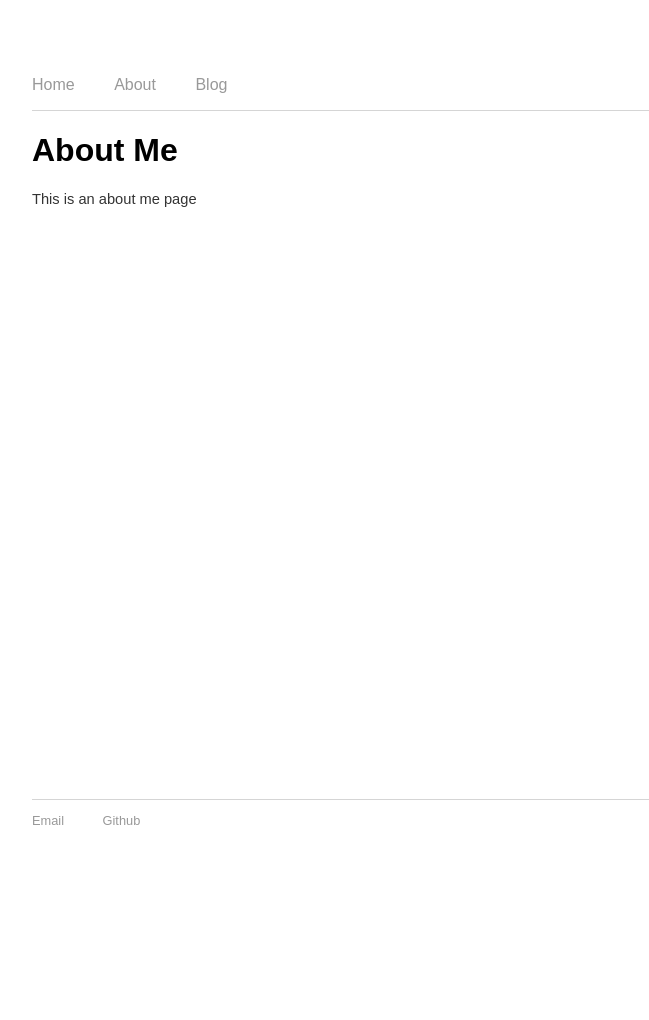
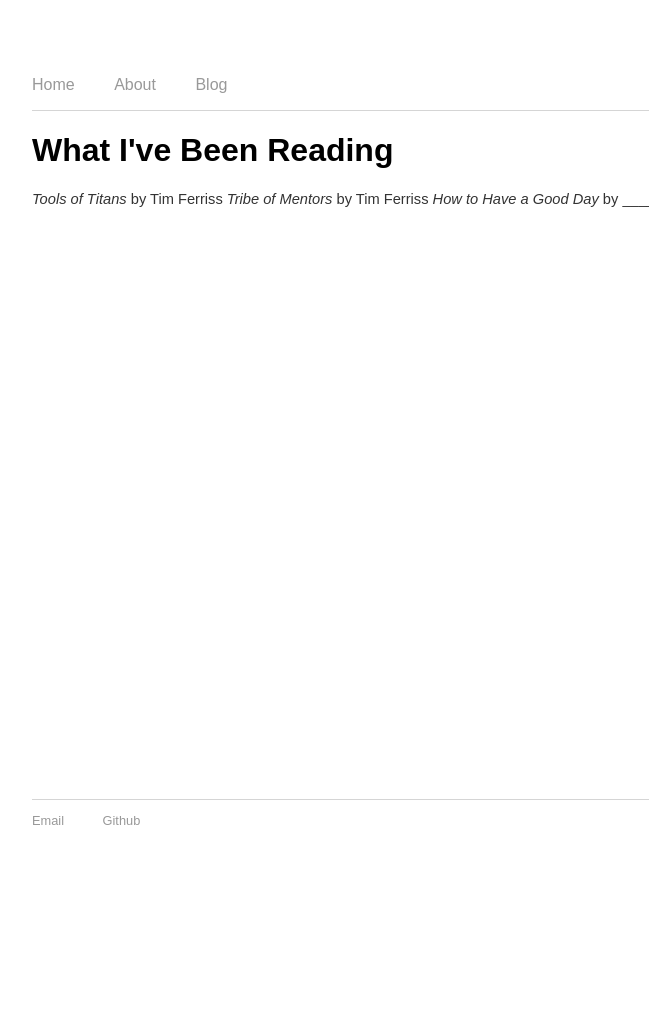
Before and after one commit to lucytyuan/lucytyuan.github.io, a Jekyll site: the page built from about.html, in a window 1280 px wide. Shown: the whole page, without its empty margins (160-809 px from the left). Built offline with Jekyll 4.4.1, drawn with Linux system fonts in a browser that asks for light colours.

Commit message:
Update about.html

```diff
--- a/about.html
+++ b/about.html
@@ -1,8 +1,12 @@
 ---
 layout: default
-title: About Me
+title: Reading
 ---
 <div class="blurb">
-	<h1>About Me</h1>
-	<p>This is an about me page</p>
+	<h1>What I've Been Reading</h1>
+	<p>
+		<i>Tools of Titans</i> by Tim Ferriss
+		<i>Tribe of Mentors</i> by Tim Ferriss
+		<i>How to Have a Good Day</i> by ____
+	</p>
 </div><!-- /.blurb -->
```
